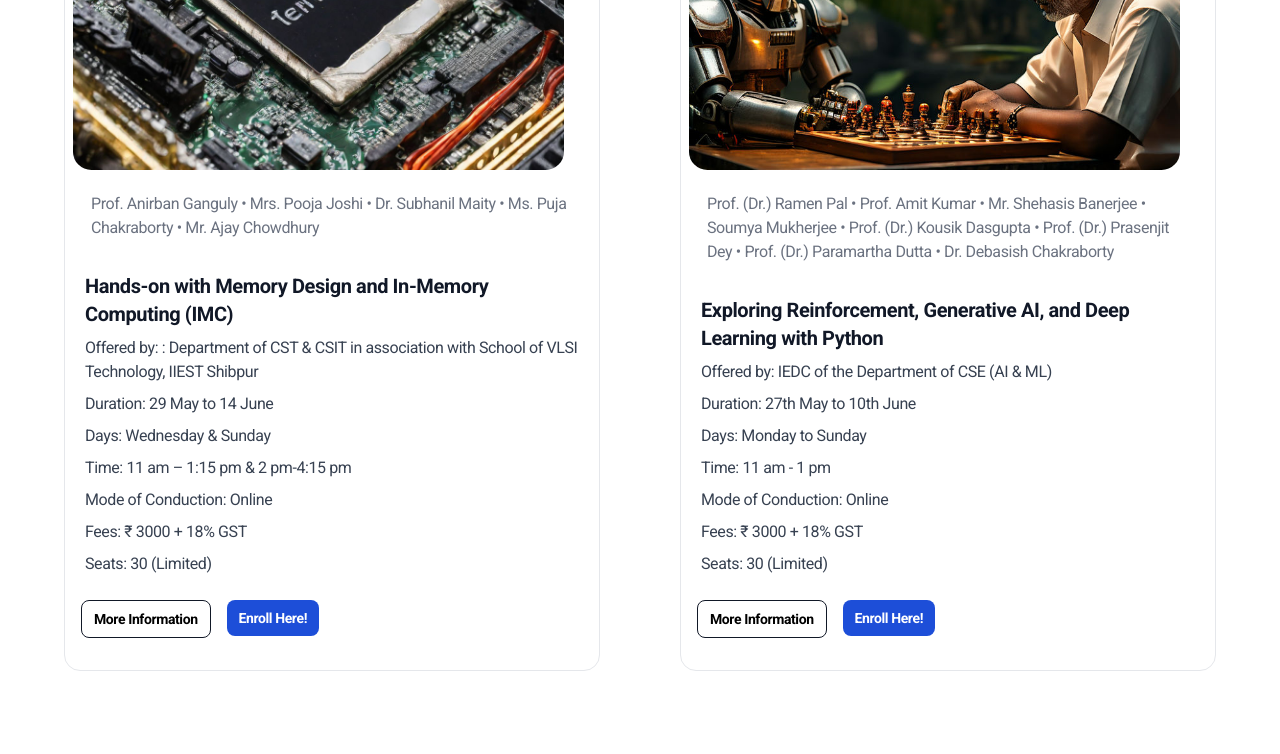
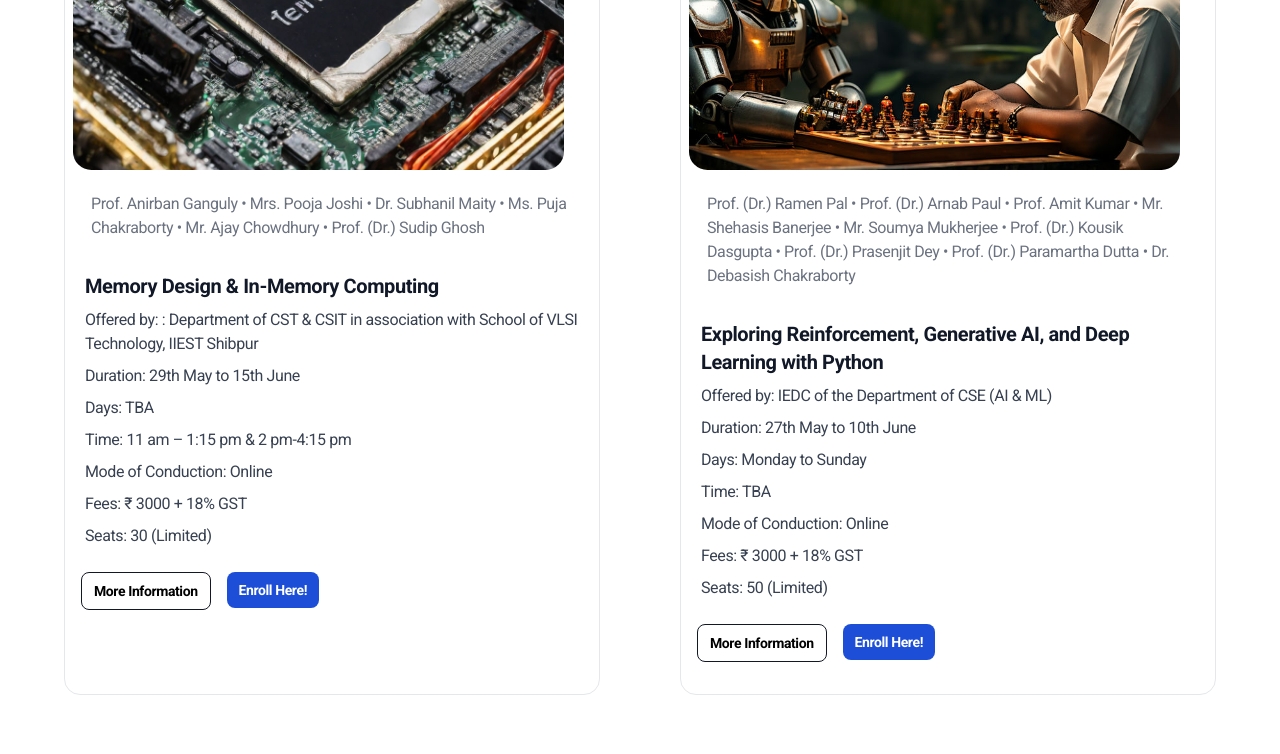
Before and after one commit to PalashCoder/uem-summer-school, a Next.js app: page / in a window 1280 px wide. Shown: the part 2402-3156 px from the top of the page. Built offline with nearby package versions, Linux system fonts and the light colour scheme.

Commit message:
required changes

```diff
--- a/src/data/courses.data.ts
+++ b/src/data/courses.data.ts
@@ -15,11 +15,11 @@ const COURSES = [
   {
     img: "/image/coursecategory/IMC.jpeg",
     instructor:
-      "Prof. Anirban Ganguly • Mrs. Pooja Joshi • Dr. Subhanil Maity • Ms. Puja Chakraborty • Mr. Ajay Chowdhury",
-    title: "Hands-on with Memory Design and In-Memory Computing (IMC)",
+      "Prof. Anirban Ganguly • Mrs. Pooja Joshi • Dr. Subhanil Maity • Ms. Puja Chakraborty • Mr. Ajay Chowdhury • Prof. (Dr.) Sudip Ghosh",
+    title: "Memory Design & In-Memory Computing ",
     desc: "Offered by: : Department of CST & CSIT in association with School of VLSI Technology, IIEST Shibpur",
-    duration: "Duration: 29 May to 14 June",
-    days: "Days: Wednesday & Sunday",
+    duration: "Duration: 29th May to 15th June",
+    days: "Days: TBA",
     time: "Time: 11 am – 1:15 pm & 2 pm-4:15 pm",
     mode: "Mode of Conduction: Online",
     fees: "Fees: ₹ 3000 + 18% GST",
@@ -42,16 +42,16 @@ const COURSES = [
   {
     img: "/image/coursecategory/Reinforcement.jpeg",
     instructor:
-      "Prof. (Dr.) Ramen Pal • Prof. Amit Kumar • Mr. Shehasis Banerjee • Soumya Mukherjee • Prof. (Dr.) Kousik Dasgupta • Prof. (Dr.) Prasenjit Dey • Prof. (Dr.) Paramartha Dutta • Dr. Debasish Chakraborty",
+      "Prof. (Dr.) Ramen Pal • Prof. (Dr.) Arnab Paul • Prof. Amit Kumar • Mr. Shehasis Banerjee • Mr. Soumya Mukherjee • Prof. (Dr.) Kousik Dasgupta • Prof. (Dr.) Prasenjit Dey • Prof. (Dr.) Paramartha Dutta • Dr. Debasish Chakraborty",
     title:
       "Exploring Reinforcement, Generative AI, and Deep Learning with Python",
     desc: "Offered by: IEDC of the Department of CSE (AI & ML)",
     duration: "Duration: 27th May to 10th June",
     days: "Days: Monday to Sunday",
-    time: "Time: 11 am - 1 pm",
+    time: "Time: TBA",
     mode: "Mode of Conduction: Online",
     fees: "Fees: ₹ 3000 + 18% GST",
-    seat: "Seats: 30 (Limited)",
+    seat: "Seats: 50 (Limited)",
     link: "/resources/Exploring_Reinforcement,_Generative,_and_Deep_Learning_with_Python.pdf",
   },
   // {
--- a/src/data/stats.data.ts
+++ b/src/data/stats.data.ts
@@ -13,7 +13,7 @@ const STATS = [
   // },
   {
     icon: UserIcon,
-    count: "13",
+    count: "15",
     title: "Industry Recognized Instructors",
   },
   {
```
Also changed, not shown: 2 other files (tests, documents, lock files or other folders).
